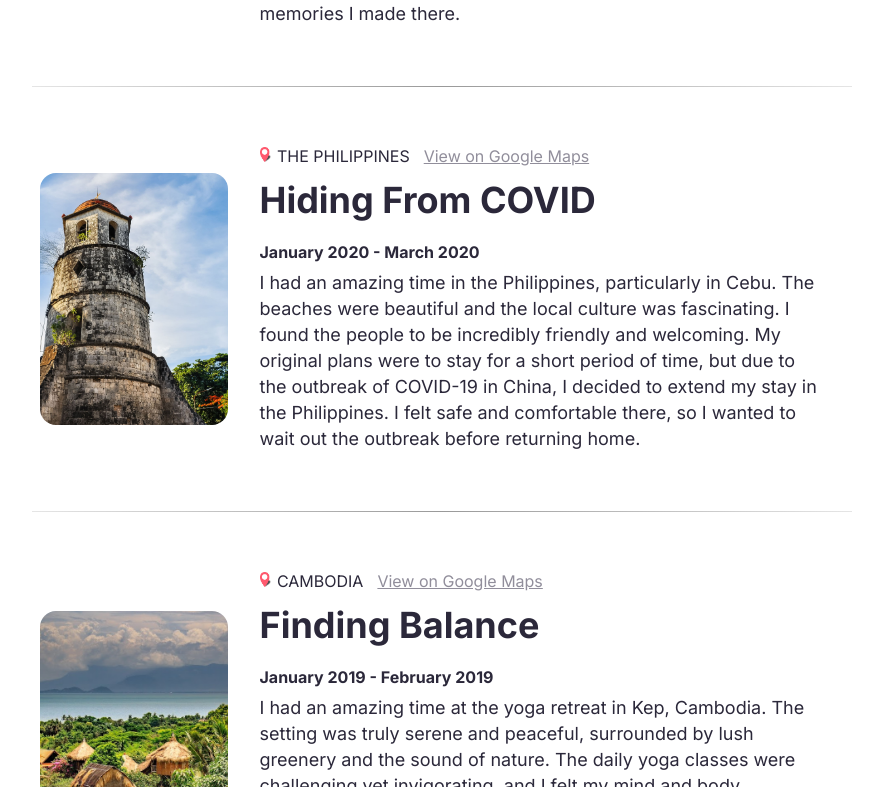
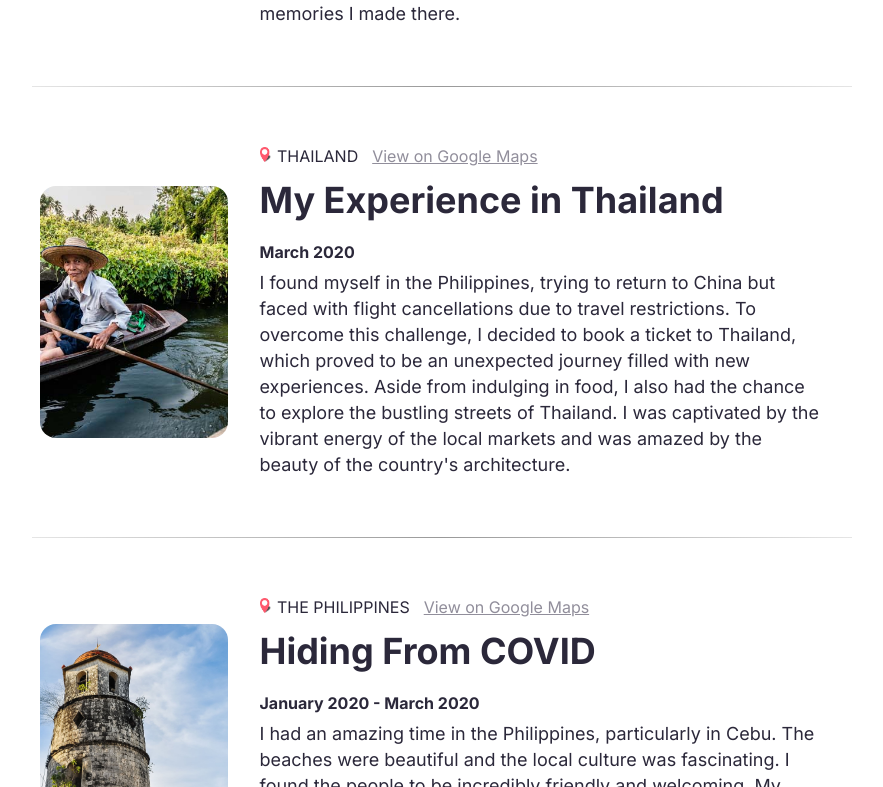
Before and after one commit to anonymous-a-rod/TravelJournal, a React (Create React App) app: page / in a window 1280 px wide. Shown: the part 1173-1960 px from the top of the page, without its empty margins (198-1081 px from the left). Built offline with nearby package versions, Linux system fonts and the light colour scheme.

Commit message:
thailand

```diff
--- a/src/data.js
+++ b/src/data.js
@@ -26,6 +26,15 @@ const data = [{
     title: "Add Oil - 加油 💪",
     date: "January 2018 - September 2021",
     description: "I loved teaching in China, it was an incredibly rewarding experience. I had the opportunity to interact with locals and make many new friends. I also enjoyed cycling with my friends, exploring the countryside and seeing all the beautiful sights. The culture was so different from home, but I found it to be incredibly fascinating. I will always treasure my time in China and the memories I made there."
+},
+{
+    id: 10,
+    img: "./assets/thailand.jpg",
+    googleHref: "https://www.google.com/maps/search/bangkok+google+maps+location/@13.7244416,100.3529157,10z/data=!3m1!4b1",
+    country: "thailand",
+    title: "My Experience in Thailand",
+    date: "March 2020",
+    description: "I found myself in the Philippines, trying to return to China but faced with flight cancellations due to travel restrictions. To overcome this challenge, I decided to book a ticket to Thailand, which proved to be an unexpected journey filled with new experiences. Aside from indulging in food, I also had the chance to explore the bustling streets of Thailand. I was captivated by the vibrant energy of the local markets and was amazed by the beauty of the country's architecture."
 },
 {
     id: 4,
```
Also changed, not shown: public/assets/thailand.jpg (added).
